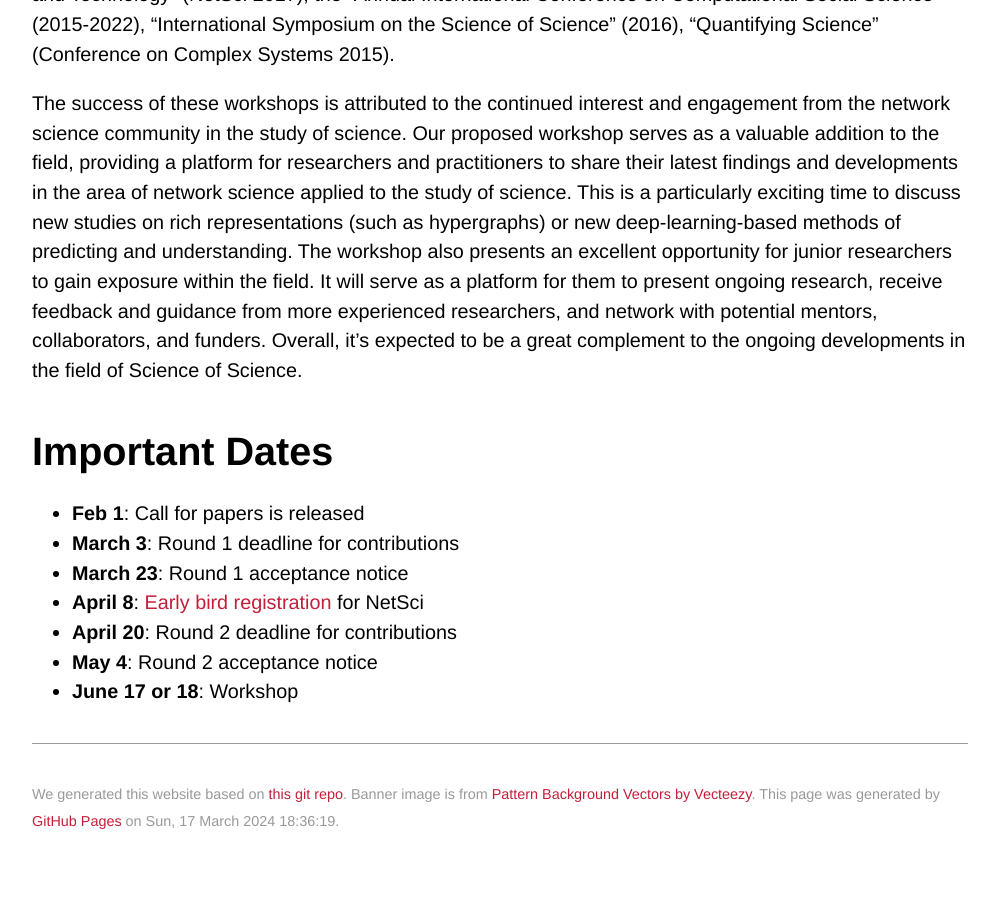
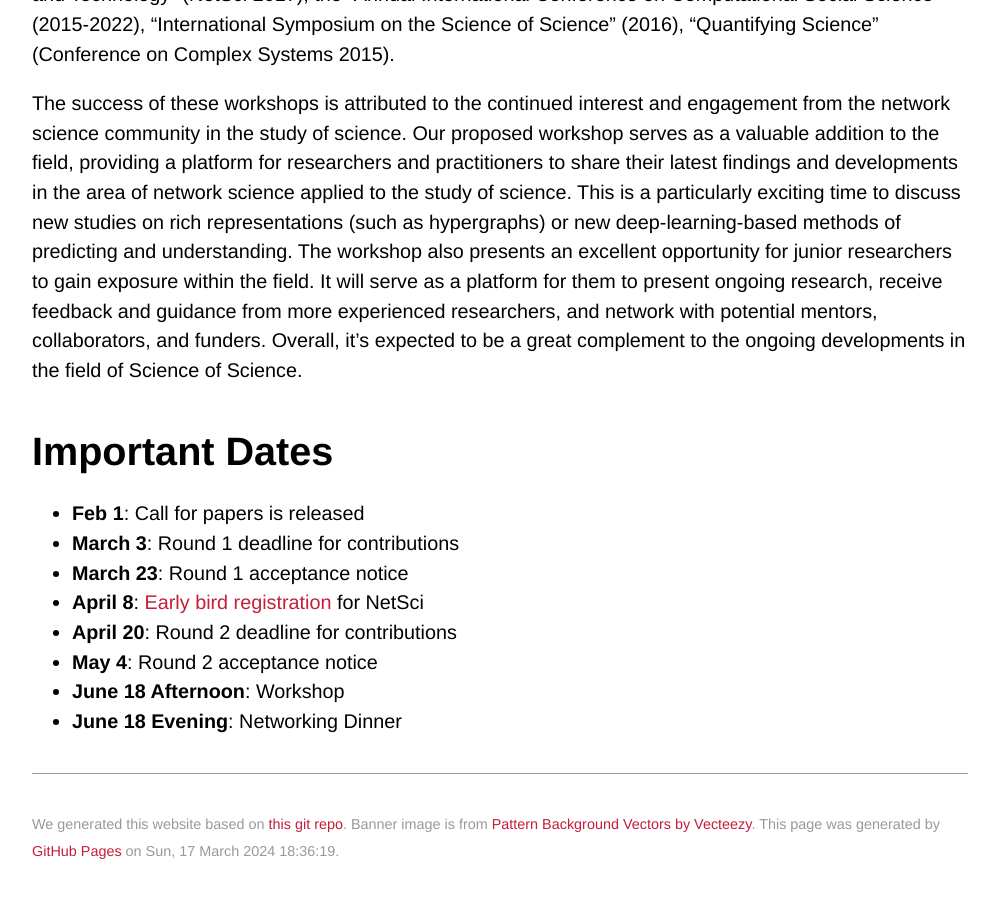
Before and after one commit to netscisci/netscisci.github.io, a Jekyll site: the page built from index.md, in a window 1280 px wide and 900 px high, scrolled down 1392 px. Shown: the whole window, without its empty margins (140-1135 px from the left). Built offline with Jekyll 4.4.1, drawn with Linux system fonts in a browser that asks for light colours; some web fonts are replaced; our own code applies the rules of GitHub Pages for plain Markdown files; before the commit the page ends 2262 px from its top, so only the background shows below that.

Commit message:
Update index.md

```diff
--- a/index.md
+++ b/index.md
@@ -27,4 +27,5 @@ The success of these workshops is attributed to the continued interest and engag
 - **April 8**: [Early bird registration](https://netsci2024.com/en/participate/registration) for NetSci
 - **April 20**: Round 2 deadline for contributions
 - **May 4**: Round 2 acceptance notice
-- **June 17 or 18**: Workshop
+- **June 18 Afternoon**: Workshop
+- **June 18 Evening**: Networking Dinner
```
